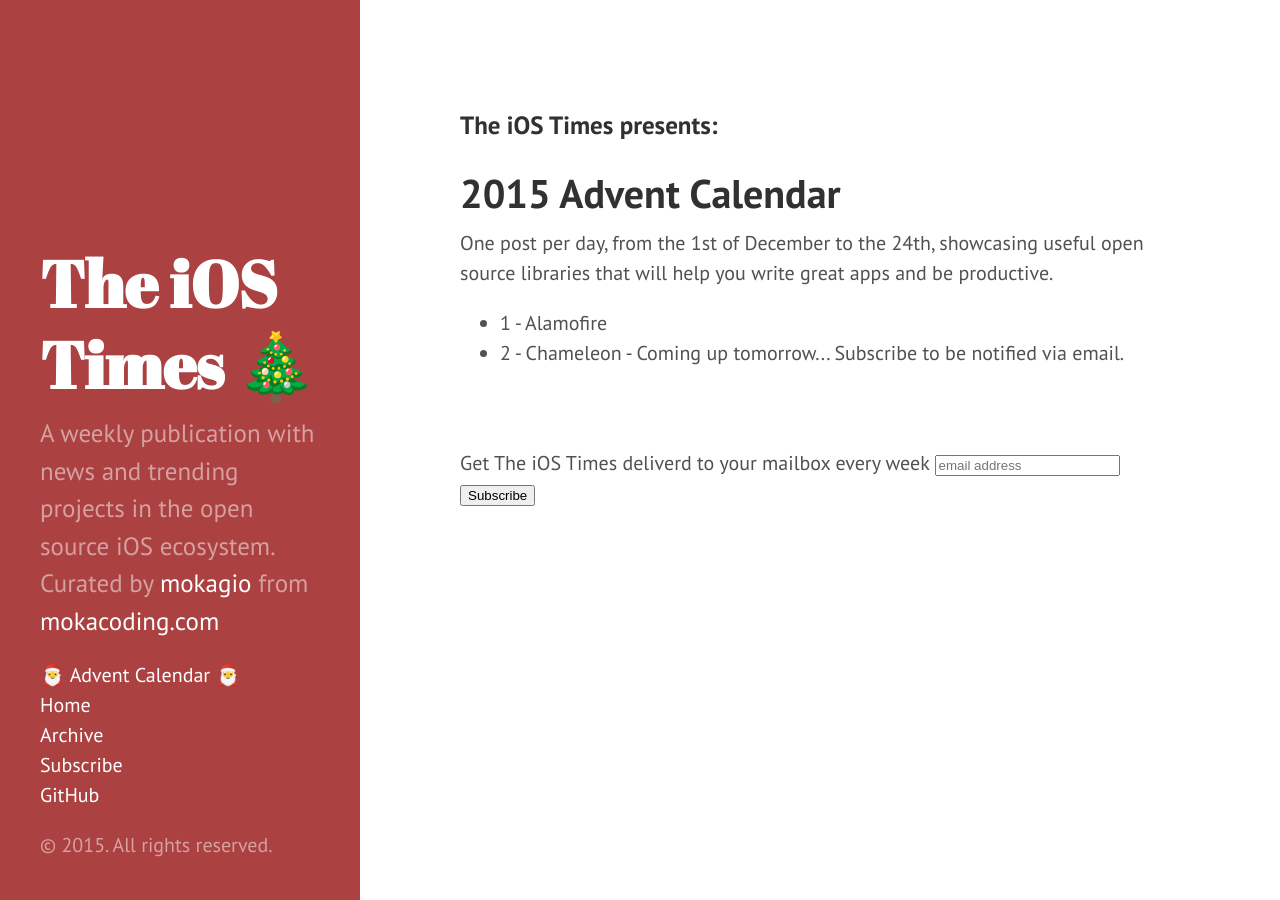
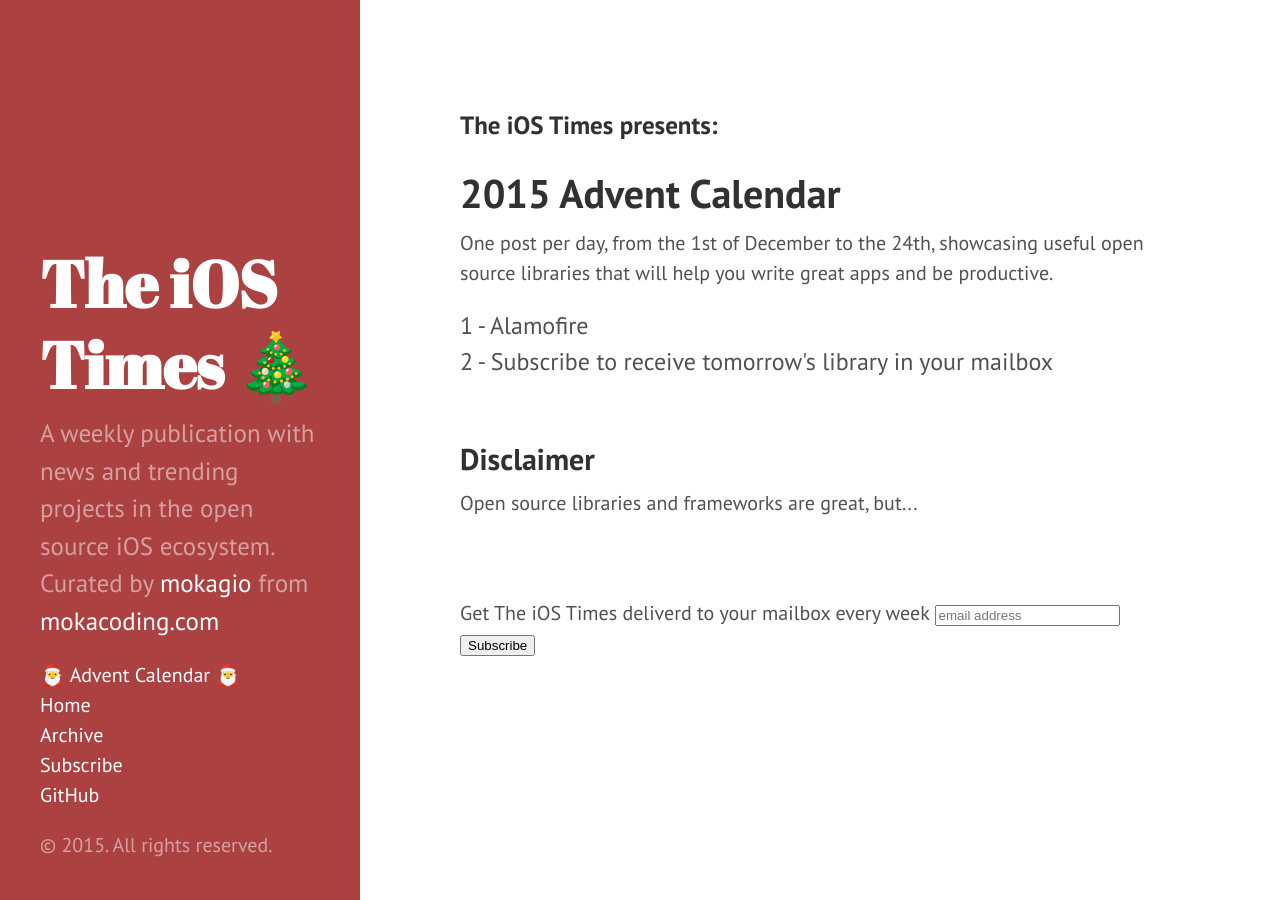
Before and after one commit to mokacoding/the-ios-times, a Jekyll site: the page built from advent-calendar.html, in a window 1280 px wide. Built offline with Jekyll 4.4.1, drawn with Linux system fonts in a browser that asks for light colours; comment, search, counter and statistics services are not loaded.

Commit message:
Tweak list style

```diff
--- a/advent-calendar.html
+++ b/advent-calendar.html
@@ -9,7 +9,11 @@
   One post per day, from the 1st of December to the 24th, showcasing useful open source libraries that will help you write great apps and be productive.
 </p>
 
-<ul>
+<ul class="thick-list">
   <li>1 - Alamofire</li>
-  <li>2 - Chameleon - Coming up tomorrow... Subscribe to be notified via email.</li>
+  <li>2 - Subscribe to receive tomorrow's library in your mailbox</li>
 </ul>
+
+<h2>Disclaimer</h2>
+
+Open source libraries and frameworks are great, but...
--- a/public/css/poole.css
+++ b/public/css/poole.css
@@ -415,6 +415,12 @@
   padding-top: 2px;
 }
 
+ul.thick-list {
+  list-style: none;
+  padding-left: 0;
+  font-size: 1.2rem;
+}
+
 /* The iOS Times - MailChimp Form */
 #mc_embed_signup_scroll {
   margin-bottom: 20px;
```
